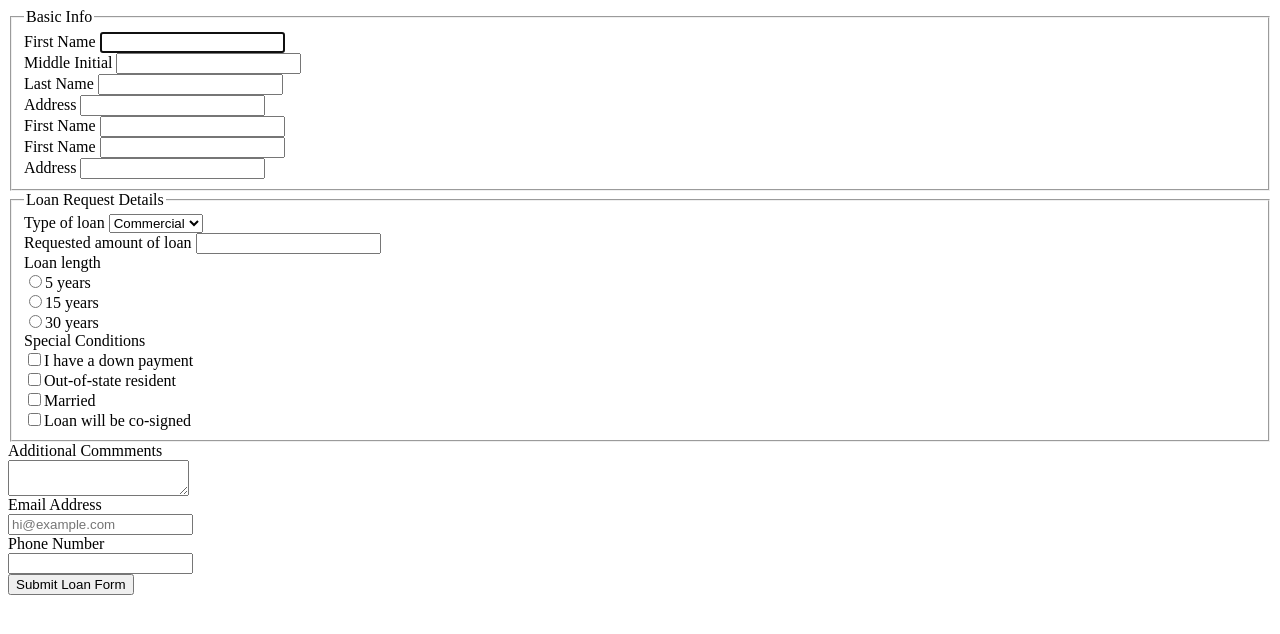
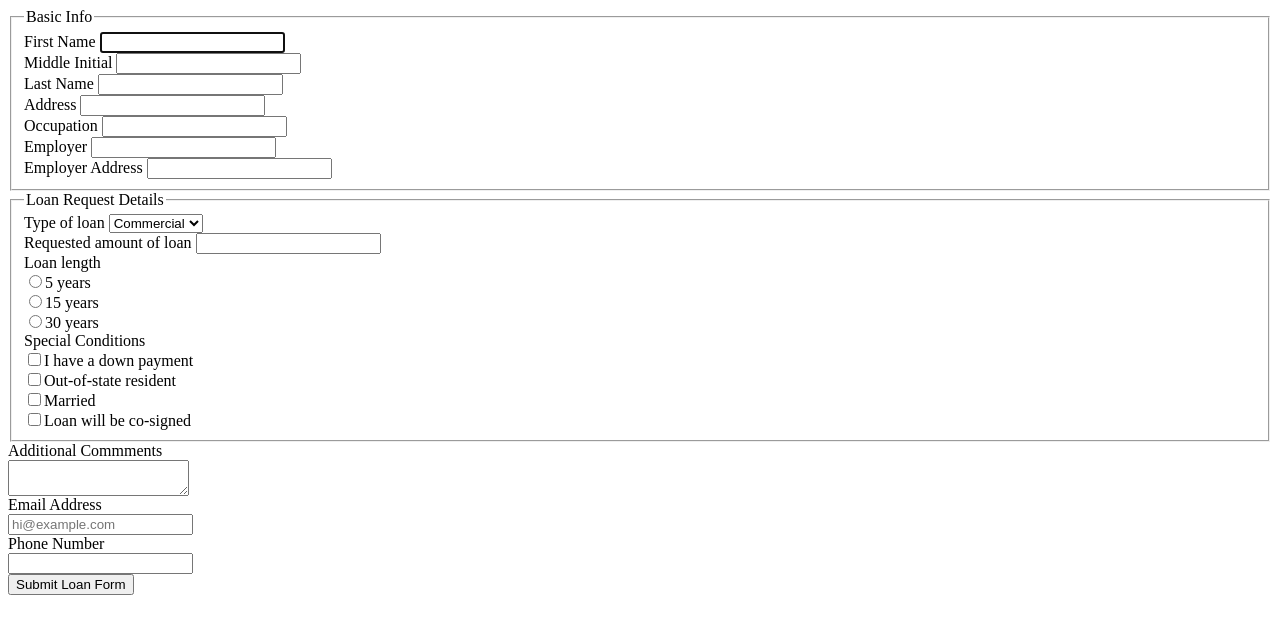
Before and after one commit to kdylanthomas/exercises, a plain HTML site: page the-static-web/banking-form/index.html in a window 1280 px wide. Drawn offline with Linux system fonts and the light colour scheme.

Commit message:
Fixed incorrect HTML labels

```diff
--- a/the-static-web/banking-form/index.html
+++ b/the-static-web/banking-form/index.html
@@ -18,15 +18,15 @@
 		  <input type="text" name="address" autofocus>
 		  <br/>
 		<!-- Applicant occupation -->
-		  <label for="occupation">First Name</label>
+		  <label for="occupation">Occupation</label>
 		  <input type="text" name="occupation" autofocus>
 		  <br/>
 		<!-- Applicant employer -->
-		  <label for="employer">First Name</label>
+		  <label for="employer">Employer</label>
 		  <input type="text" name="employer" autofocus>
 		  <br/>
 		<!-- Employer address -->
-		  <label for="employer-address">Address</label>
+		  <label for="employer-address">Employer Address</label>
 		  <input type="text" name="employer-address" autofocus>
 		  <br/>
 	</fieldset>
```
